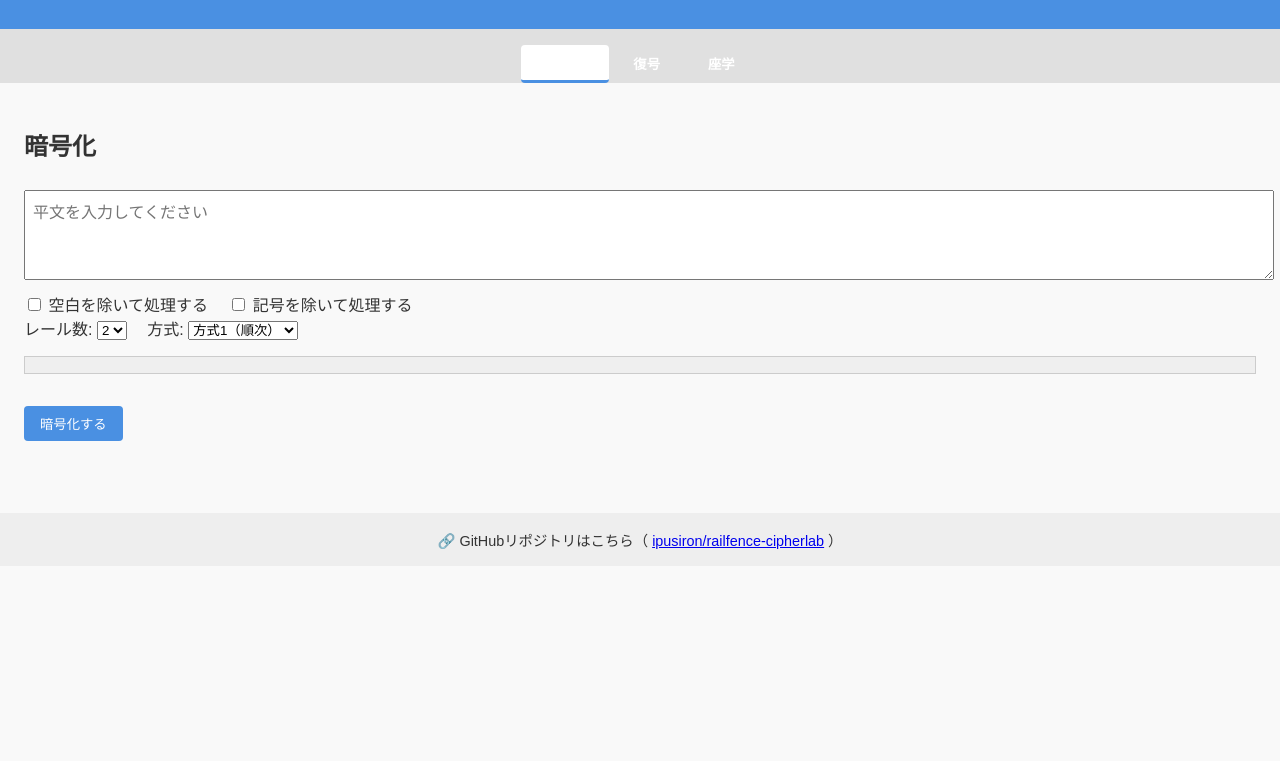
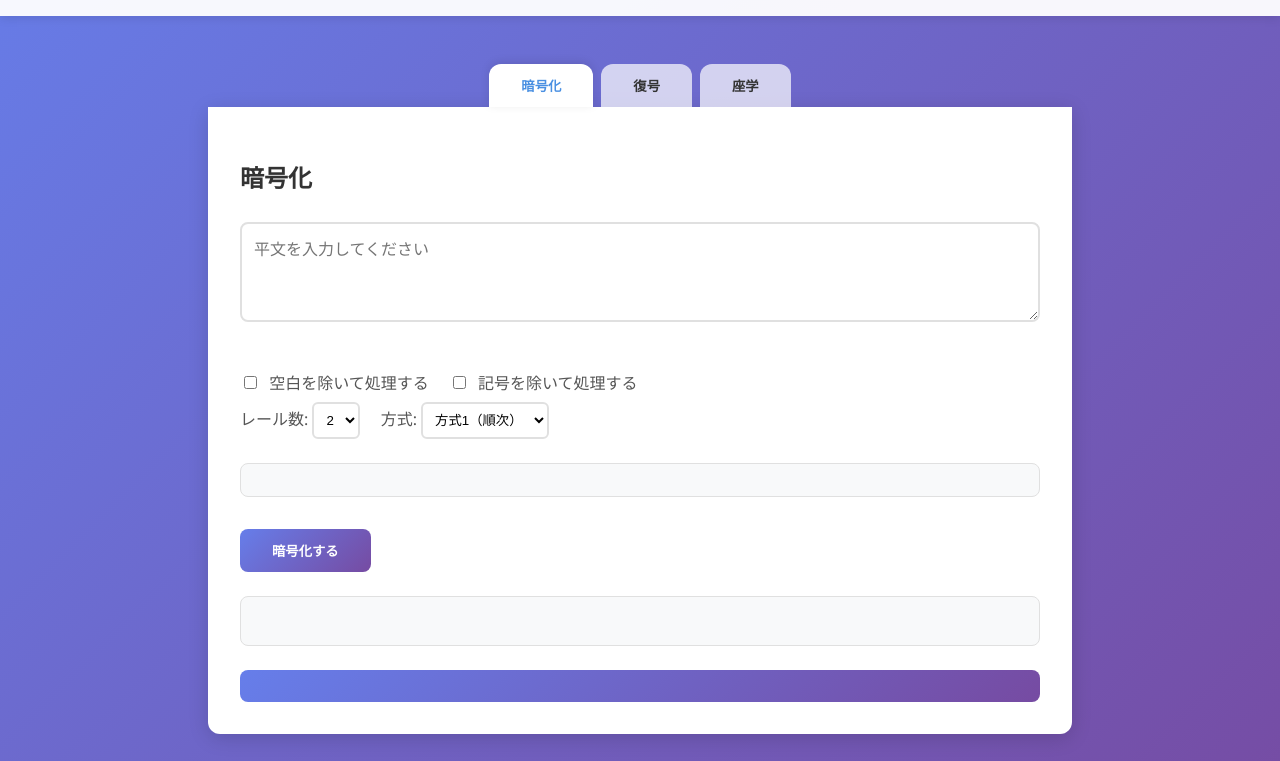
Before and after one commit to ipusiron/railfence-cipherlab, a plain HTML site: page index.html in a window 1280 px wide. Shown: the part 123-884 px from the top of the page. Before the commit the page ends 800 px from the top, so only its background shows below. Drawn offline with Linux system fonts and the light colour scheme.

Commit message:
全体的なUI変更

```diff
--- a/style.css
+++ b/style.css
@@ -1,42 +1,70 @@
 /* style.css */
 
 body {
-  font-family: sans-serif;
+  font-family: 'Segoe UI', Tahoma, Geneva, Verdana, sans-serif;
   margin: 0;
   padding: 0;
-  background: #f9f9f9;
+  background: linear-gradient(135deg, #667eea 0%, #764ba2 100%);
+  min-height: 100vh;
   color: #333;
 }
 
 header {
   text-align: center;
-  background-color: #4a90e2;
-  color: white;
-  padding: 1rem;
+  background: rgba(255, 255, 255, 0.95);
+  color: #333;
+  padding: 2rem 1rem;
+  box-shadow: 0 2px 10px rgba(0, 0, 0, 0.1);
+}
+
+header h1 {
+  margin: 0;
+  color: #4a90e2;
+}
+
+header p {
+  margin: 0.5rem 0 0 0;
+  color: #666;
 }
 
 .tabs {
   display: flex;
   justify-content: center;
-  background: #e0e0e0;
+  background: transparent;
+  max-width: 800px;
+  margin: 2rem auto 0;
+  gap: 0.5rem;
 }
 
 .tab-button {
-  padding: 0.5rem 1.5rem;
+  padding: 0.75rem 2rem;
   border: none;
-  background: none;
+  background: rgba(255, 255, 255, 0.7);
   cursor: pointer;
-  font-weight: bold;
+  font-weight: 600;
+  color: #333;
+  border-radius: 12px 12px 0 0;
+  transition: all 0.3s ease;
+}
+
+.tab-button:hover {
+  background: rgba(255, 255, 255, 0.85);
 }
 
 .tab-button.active {
   background: white;
-  border-bottom: 3px solid #4a90e2;
+  color: #4a90e2;
+  box-shadow: 0 -2px 10px rgba(0, 0, 0, 0.1);
 }
 
 .tab-content {
-  padding: 1.5rem;
+  max-width: 800px;
+  margin: 0 auto 2rem;
+  padding: 2rem;
   display: block;
+  background: white;
+  border-radius: 0 0 12px 12px;
+  box-shadow: 0 4px 20px rgba(0, 0, 0, 0.15);
 }
 
 .tab-content.hidden {
@@ -46,49 +74,118 @@ header {
 textarea {
   width: 100%;
   font-size: 1rem;
-  padding: 0.5rem;
+  padding: 0.75rem;
   margin: 0.5rem 0;
+  border: 2px solid #e0e0e0;
+  border-radius: 8px;
+  transition: border-color 0.3s;
+  box-sizing: border-box;
+}
+
+textarea:focus {
+  outline: none;
+  border-color: #4a90e2;
 }
 
 label {
   display: inline-block;
   margin-right: 1rem;
+  margin-bottom: 0.5rem;
+  color: #555;
+}
+
+select {
+  padding: 0.5rem;
+  border: 2px solid #e0e0e0;
+  border-radius: 6px;
+  background: white;
+  cursor: pointer;
+  transition: border-color 0.3s;
+}
+
+select:focus {
+  outline: none;
+  border-color: #4a90e2;
+}
+
+input[type="checkbox"] {
+  margin-right: 0.5rem;
+  cursor: pointer;
+}
+
+#warning-area {
+  color: #ff6b6b;
+  font-size: 0.9rem;
+  margin: 0.5rem 0;
+  min-height: 1.2rem;
 }
 
 .readonly-box {
-  background-color: #efefef;
-  padding: 0.5rem;
+  background: #f8f9fa;
+  padding: 1rem;
   margin: 1rem 0;
-  border: 1px solid #ccc;
-  font-family: monospace;
-  color: #666;
+  border: 1px solid #e0e0e0;
+  border-radius: 8px;
+  font-family: 'Courier New', monospace;
+  color: #555;
 }
 
 button {
-  padding: 0.5rem 1rem;
-  background: #4a90e2;
+  padding: 0.75rem 2rem;
+  background: linear-gradient(135deg, #667eea 0%, #764ba2 100%);
   color: white;
   border: none;
-  border-radius: 4px;
+  border-radius: 8px;
   margin-top: 1rem;
   cursor: pointer;
+  font-weight: 600;
+  transition: transform 0.2s, box-shadow 0.2s;
 }
 
 button:hover {
-  background-color: #357ab8;
+  transform: translateY(-2px);
+  box-shadow: 0 4px 12px rgba(102, 126, 234, 0.4);
 }
 
 #railDisplay,
 #decryptDisplay {
-  margin-top: 1rem;
-  font-family: monospace;
+  margin-top: 1.5rem;
+  padding: 1.5rem;
+  font-family: 'Courier New', monospace;
   white-space: pre;
+  background: #f8f9fa;
+  border-radius: 8px;
+  border: 1px solid #e0e0e0;
+  font-size: 1.1rem;
+  line-height: 1.6;
+}
+
+#cipherResult,
+#plainResult {
+  margin-top: 1.5rem;
+  padding: 1rem;
+  background: linear-gradient(135deg, #667eea 0%, #764ba2 100%);
+  color: white;
+  border-radius: 8px;
+  font-weight: 600;
+  font-size: 1.1rem;
 }
 
 .footer {
   text-align: center;
-  padding: 1rem;
+  padding: 1.5rem;
   font-size: 0.9rem;
-  background: #eee;
-  margin-top: 2rem;
+  background: rgba(255, 255, 255, 0.95);
+  margin-top: 3rem;
+  box-shadow: 0 -2px 10px rgba(0, 0, 0, 0.1);
 }
+
+.footer a {
+  color: #4a90e2;
+  text-decoration: none;
+  font-weight: 600;
+}
+
+.footer a:hover {
+  text-decoration: underline;
+}
```
